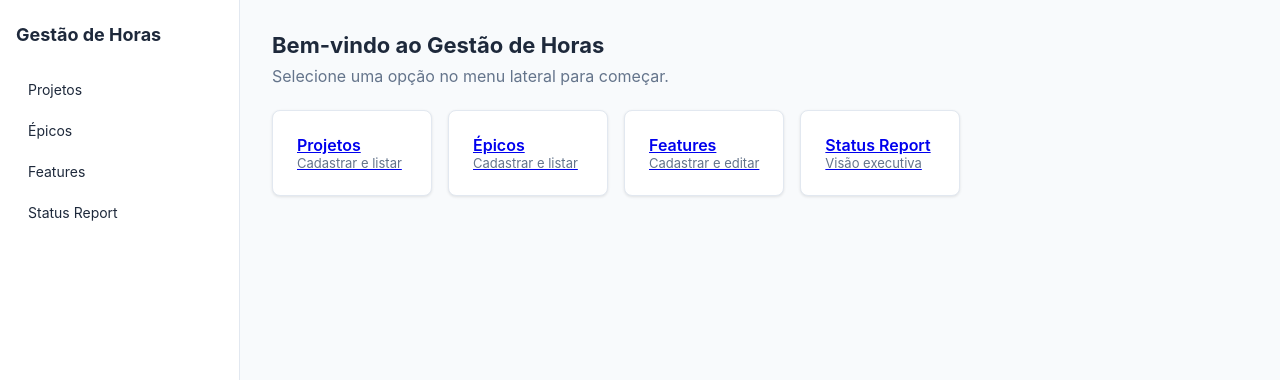
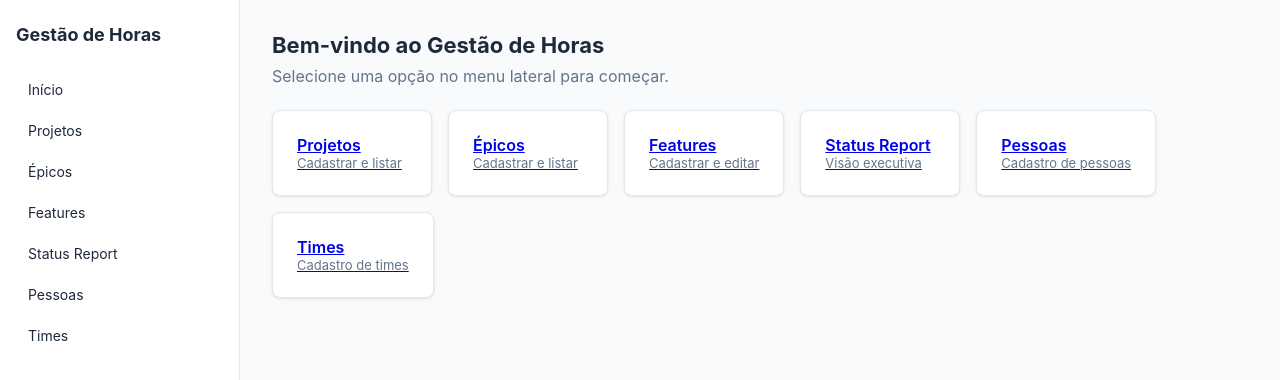
Before and after one commit to claupeoliveira-sys/gestao-horas-v2, a Next.js app: page / in a window 1280 px wide. Shown: the top 380 px of the page. Built offline with nearby package versions, Linux system fonts and the light colour scheme.

Commit message:
descrição do que foi feito

```diff
--- a/app/layout.jsx
+++ b/app/layout.jsx
@@ -15,10 +15,13 @@ export default function RootLayout({ children }) {
               Gestão de Horas
             </h1>
             <nav style={{ display: 'flex', flexDirection: 'column', gap: 8 }}>
+              <Link href="/" className="nav-link">Início</Link>
               <Link href="/projects" className="nav-link">Projetos</Link>
               <Link href="/epics" className="nav-link">Épicos</Link>
               <Link href="/features" className="nav-link">Features</Link>
               <Link href="/status-report" className="nav-link">Status Report</Link>
+              <Link href="/people" className="nav-link">Pessoas</Link>
+              <Link href="/teams" className="nav-link">Times</Link>
             </nav>
           </aside>
           <main className="main-content">
--- a/app/page.jsx
+++ b/app/page.jsx
@@ -7,7 +7,7 @@ export default function Home() {
       <p style={{ color: 'var(--text-muted)', marginBottom: 24 }}>
         Selecione uma opção no menu lateral para começar.
       </p>
-      <div style={{ display: 'flex', gap: 16 }}>
+      <div style={{ display: 'flex', flexWrap: 'wrap', gap: 16 }}>
         <Link href="/projects">
           <div className="card" style={{ cursor: 'pointer', minWidth: 160 }}>
             <p style={{ fontWeight: 600 }}>Projetos</p>
@@ -32,6 +32,18 @@ export default function Home() {
             <p style={{ fontSize: 13, color: 'var(--text-muted)' }}>Visão executiva</p>
           </div>
         </Link>
+        <Link href="/people">
+          <div className="card" style={{ cursor: 'pointer', minWidth: 160 }}>
+            <p style={{ fontWeight: 600 }}>Pessoas</p>
+            <p style={{ fontSize: 13, color: 'var(--text-muted)' }}>Cadastro de pessoas</p>
+          </div>
+        </Link>
+        <Link href="/teams">
+          <div className="card" style={{ cursor: 'pointer', minWidth: 160 }}>
+            <p style={{ fontWeight: 600 }}>Times</p>
+            <p style={{ fontSize: 13, color: 'var(--text-muted)' }}>Cadastro de times</p>
+          </div>
+        </Link>
       </div>
     </div>
   );
```
